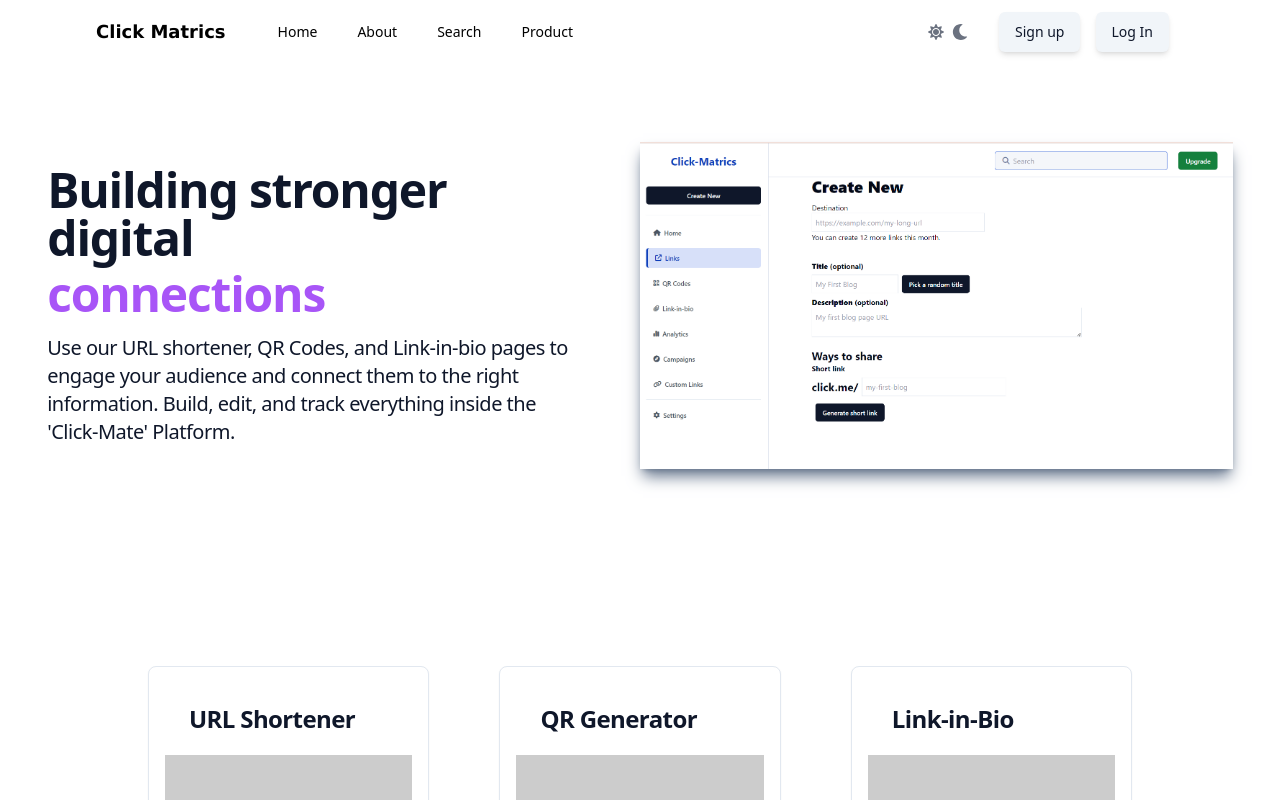
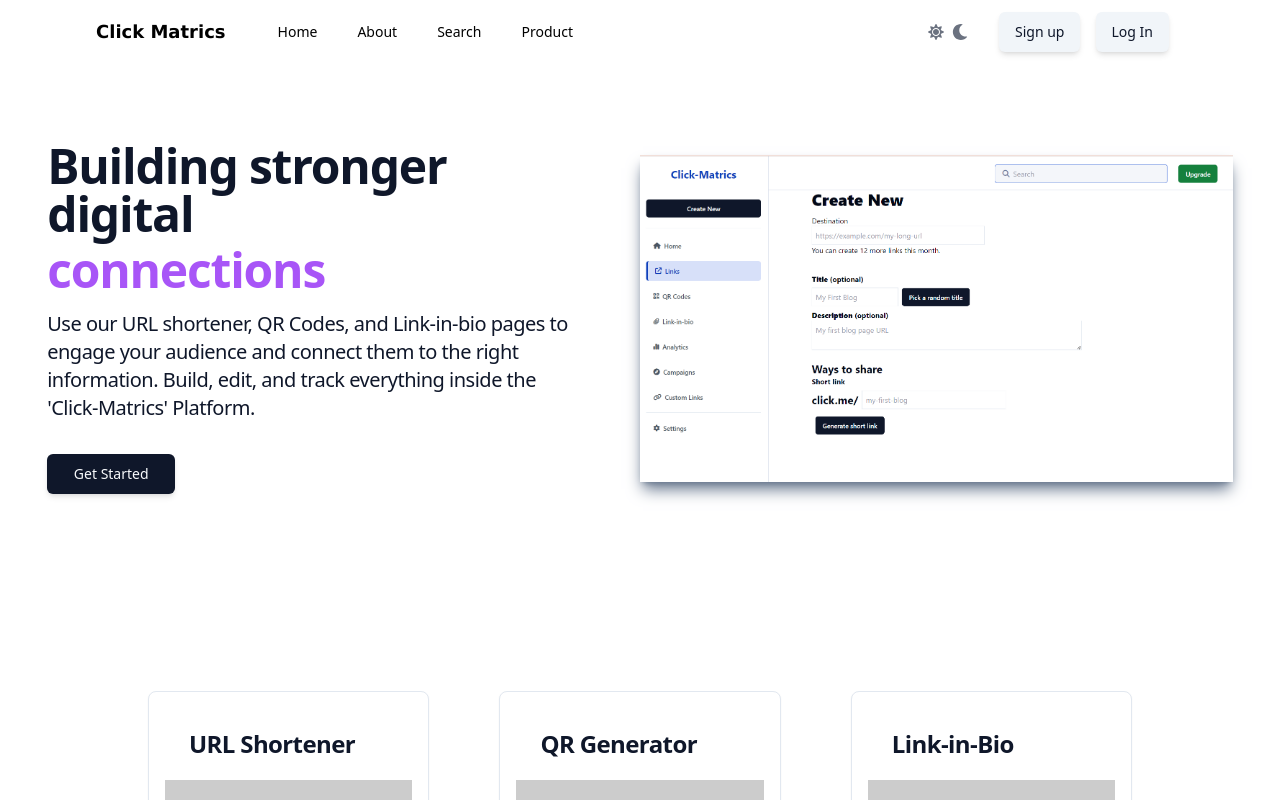
Before and after one commit to oxiton-foundation/click-metrics, a React (Vite) app in the folder client/: page /help in a window 1280 px wide. Shown: the top 800 px of the page. Built offline with nearby package versions, Linux system fonts and the light colour scheme.

Commit message:
Added "Get Started" button

```diff
--- a/client/src/landing/sections/Hero.tsx
+++ b/client/src/landing/sections/Hero.tsx
@@ -1,11 +1,14 @@
 import React from 'react';
 import HeroImg from "../../assets/n4.png";
+import { fadeIn, fadeIn4 } from '@/Motion/variants';
+import { motion } from 'framer-motion';
+import { Button } from '@/components/ui/button';
 
 const Hero = () => {
   return (
     <main className="w-full flex flex-col items-center mt-[10%] sm:mt-0">
       <section className="flex flex-col md:flex-row justify-between w-[95%] items-center mx-auto mt-[5%]">
-        <div className="w-full md:w-[45%] flex flex-col items-start md:items-start sm:text-center md:text-left mb-4 md:mb-0">
+        <motion.div className="w-full md:w-[45%] flex flex-col items-start md:items-start sm:text-center md:text-left mb-4 md:mb-0" variants={fadeIn(2.2)} initial="hidden" whileInView={"show"} viewport={{once: false, amount: 0.7}}>
           <h1 className="scroll-m-20 text-4xl font-extrabold tracking-tight lg:text-5xl sm:mb-2 mb-0">
             Building stronger digital
           </h1>
@@ -13,12 +16,13 @@ const Hero = () => {
             connections
           </h1>
           <h3 className="scroll-m-20 text-xl tracking-tight shadow-xs mb-4 sm:mb-0">
-            Use our URL shortener, QR Codes, and Link-in-bio pages to engage your audience and connect them to the right information. Build, edit, and track everything inside the 'Click-Mate' Platform.
+            Use our URL shortener, QR Codes, and Link-in-bio pages to engage your audience and connect them to the right information. Build, edit, and track everything inside the 'Click-Matrics' Platform.
           </h3>
-        </div>
-        <div className="w-full md:w-1/2 flex items-center justify-center">
+          <Button variant="default" className='mt-2 mb-2 sm:mb-0 sm:mt-8 w-[8rem] py-4'>Get Started</Button>
+        </motion.div>
+        <motion.div variants={fadeIn4(2.2)} initial="hidden" whileInView={"show"} viewport={{once: false, amount: 0.7}} className="w-full md:w-1/2 flex items-center justify-center">
           <img src={HeroImg} className="w-full h-auto max-h-[30rem] mx-auto shadow-lg shadow-slate-500" />
-        </div>
+        </motion.div>
       </section>
     </main>
   );
```
